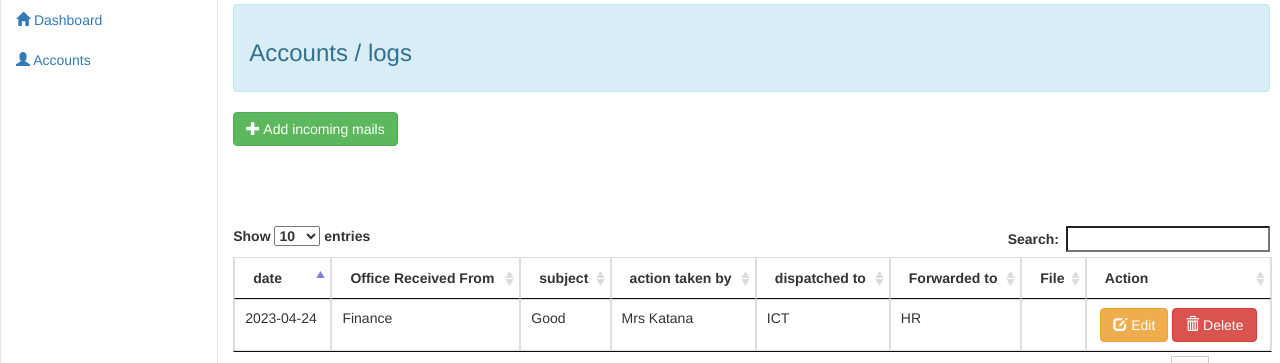
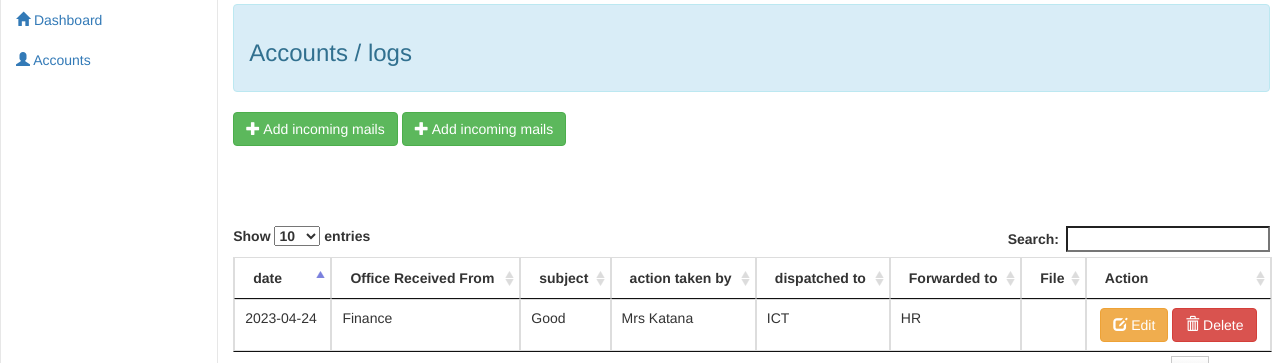
Before and after one commit to 37954679/cak-filemanagement-system, a PHP site: page /admin/logs.php in a window 1280 px wide. Shown: the part 56-419 px from the top of the page. Run offline with PHP 8.4, Linux system fonts and the light colour scheme; a user stored in the database is signed in; data comes from the database, SQL or seed files in the repository; data that the repository does not hold is empty.

Commit message:
addd something on line 46 admin logs
added something on admin logs on line 46

```diff
--- a/admin/logs.php
+++ b/admin/logs.php
@@ -42,6 +42,7 @@
 	<div id = "content">
 		<br /><br /><br />
 		<div class="alert alert-info"><h3>Accounts / logs</h3></div>
+		<button class="btn btn-success" data-toggle="modal" data-target="#form_modal"><span class="glyphicon glyphicon-plus"></span> Add incoming mails</button>
 		<button class="btn btn-success" data-toggle="modal" data-target="#form_modal"><span class="glyphicon glyphicon-plus"></span> Add incoming mails</button>
 		<br>
 		<table id = "table" class="table table-bordered">
```
